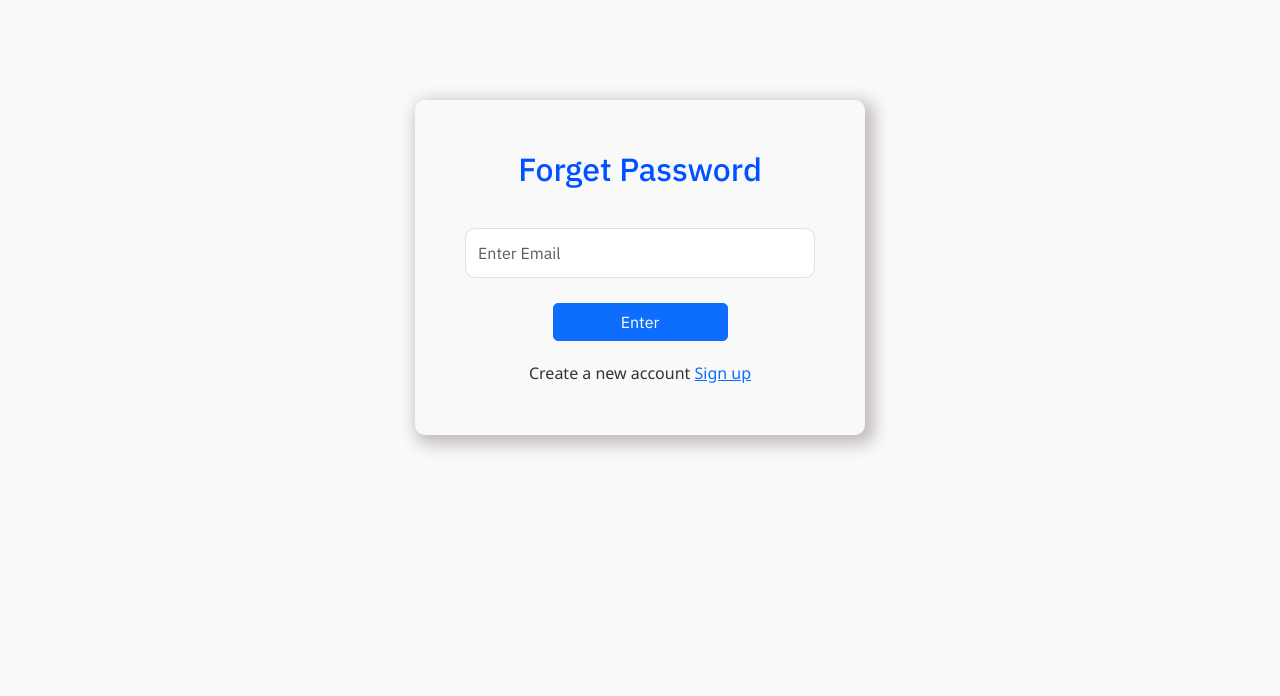
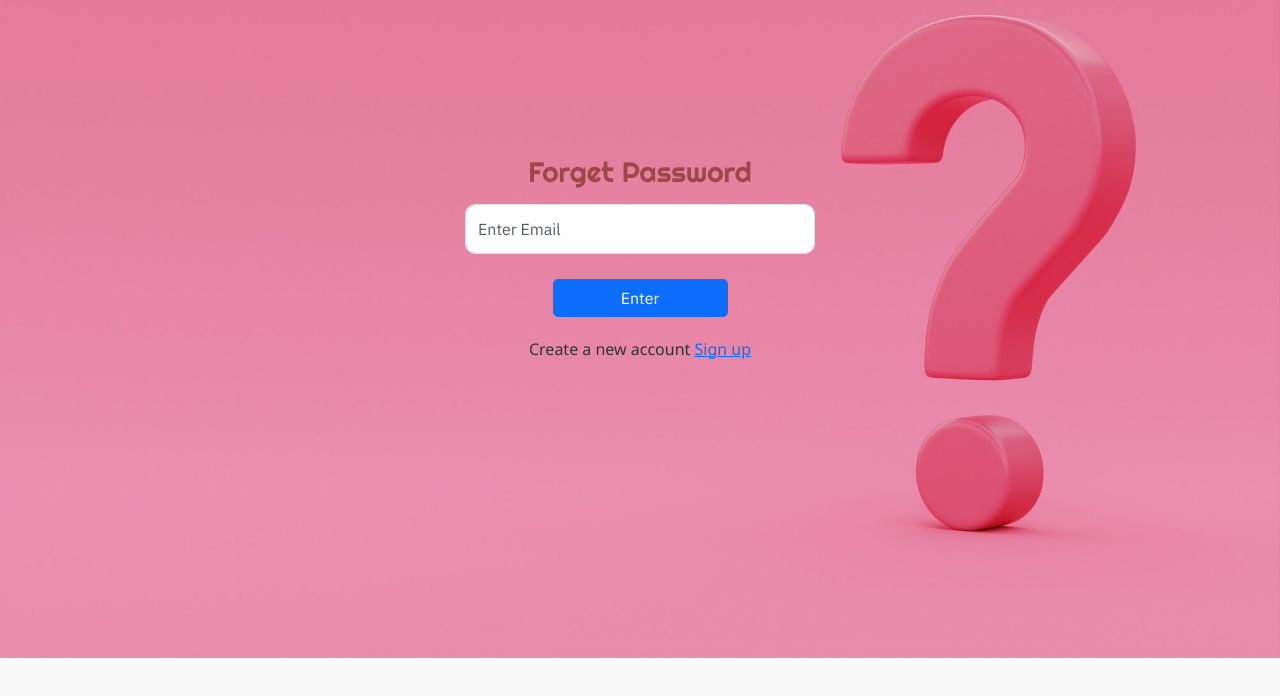
Before and after one commit to AskinasNatemin/KHFrontend, a React (Create React App) app: page /StudentForgetPassword in a window 1280 px wide. Shown: the top 696 px of the page. Built offline with nearby package versions, Linux system fonts and the light colour scheme.

Commit message:
designs are made

```diff
--- a/src/Components/Student/StudentForgetPassword.jsx
+++ b/src/Components/Student/StudentForgetPassword.jsx
@@ -92,11 +92,13 @@ function StudentForgetPassword() {
   };
 
   return (
+    <div className="studentForgetmain">
     <div className="studentForgetborder">
+
+        <div className="studentForgethead">
+          <h3>Forget Password</h3>
+        </div>
       <div className="studentForgetinput">
-        <div className="studentForgethead">
-          <h2>Forget Password</h2>
-        </div>
 
         {
           state.error && <span className="alert alert-danger mb-2 d-block">{state.error}</span>
@@ -152,6 +154,7 @@ function StudentForgetPassword() {
         </div>
       </div>
     </div>
+    </div>
   );
 }
 
--- a/src/Components/Student/StudentLogin.jsx
+++ b/src/Components/Student/StudentLogin.jsx
@@ -7,7 +7,8 @@ import { HiOutlineEye, HiOutlineEyeOff } from "react-icons/hi";
 import { MdEmail } from "react-icons/md";
 import { FaLock } from "react-icons/fa";
 import { FaHome } from "react-icons/fa";
-
+import { FiAlertTriangle } from "react-icons/fi";
+import { TiTick } from "react-icons/ti";
 function StudentLogin() {
   const [data, setData] = useState({
     email: "",
@@ -79,10 +80,14 @@ function StudentLogin() {
               <h3> STUDENT LOGIN</h3>
             </div>
           {errorMsg && (
-            <div className="errorContainer alert ">{errorMsg}</div>
+            <div className="studentlogerrorContainer alert ">
+              <div className="studentlogerroricon">
+            <FiAlertTriangle   className="icon-class" /></div> {errorMsg}</div>
           )}
           {successMsg && (
-            <div className="successContainer alert alert-success">
+            <div className="studentlogsuccessContainer alert alert-success">
+              <div className="studentlogsuccessicon">
+              <TiTick   className="icon-class" /></div>
               {successMsg}
             </div>
           )}
--- a/src/Styles/Student/StudentForgetPassword.css
+++ b/src/Styles/Student/StudentForgetPassword.css
@@ -1,3 +1,14 @@
+.studentForgetmain{
+    background-image:url(../../Assets/images/ForgetPasswordImages/StudentForgetPassImg.png);
+    height: 100vh;
+    display: flex;
+    align-items: center;
+    flex-direction: column;
+    background-size: cover;
+    background-position: 0 -195px;
+    background-repeat: no-repeat;
+    position: relative;
+}
 .studentForgetborder {
     margin: auto;
     margin-top: 100px;
@@ -5,20 +16,24 @@
     padding-bottom: 50px;
     width: 450px;
     border-radius: 10px;
-    box-shadow: 5px 5px 15px 5px rgb(197, 191, 191);
+        /* box-shadow: 5px 5px 15px 5px rgb(197, 191, 191); */
 }
 
-.studentForgethead {
-    padding-top: 50px;
-    text-align: center;
-    margin-bottom: 40px;
-    color: rgb(0, 81, 255);
+.studentForgethead h3{
+    margin: 50px;
+    font-weight: 400;
+  padding-top:5px ;
+   text-align: center;
+   margin-bottom: 15px;
+   font-family: "Righteous", serif;
+   color: rgb(159, 71, 71);
 }
 
 .studentForgetinput {
     width: 350px;
     margin-top: 50px;
     margin: auto;
+
 }
 
 .studentForgetinput input {
--- a/src/Styles/Student/StudentLogin.css
+++ b/src/Styles/Student/StudentLogin.css
@@ -49,17 +49,39 @@
  border-radius: 10px;
  padding-left: 30PX;
 }
-.errorContainer,.successContainer{
+.studentlogerrorContainer{
   height: 50px;
   width: 260px;
   margin: auto;
   margin-bottom: 15px;
-  background-color:white;
-  color:red;
+  background-color:rgba(248, 248, 248, 0.749);
+  color:rgb(255, 0, 0);
   display: flex;
   align-items: center;
   font-family:Arial, Helvetica, sans-serif;
-  /* font-weight: bold; */
+
+}
+.studentlogerroricon{
+  margin-bottom: 3px;
+  padding-right: 7px;
+  padding-left:10px;
+}
+.studentlogsuccessContainer{
+  height: 50px;
+  width: 260px;
+  margin: auto;
+  margin-bottom: 15px;
+  background-color:rgba(188, 248, 156, 0.582);
+  color:rgb(59, 128, 53);
+  display: flex;
+  align-items: center;
+  font-family:Arial, Helvetica, sans-serif;
+
+}
+.studentlogsuccessicon{
+  margin-bottom: 3px;
+  padding-right: 7px;
+  padding-left:10px;
 }
 
 .studentlogbutton{
@@ -77,7 +99,7 @@
 }
 
 .studentlogcustom-btn:active {
-  background-color: #e38585 !important; /* Green color */
+  background-color: #e38585 !important;
 
 }
 .form-control:focus{
```
Also changed, not shown: src/Assets/images/ForgetPasswordImages/ForgetpassImage.jpg (added), src/Assets/images/ForgetPasswordImages/StudentForgetPassImg.png (added).
